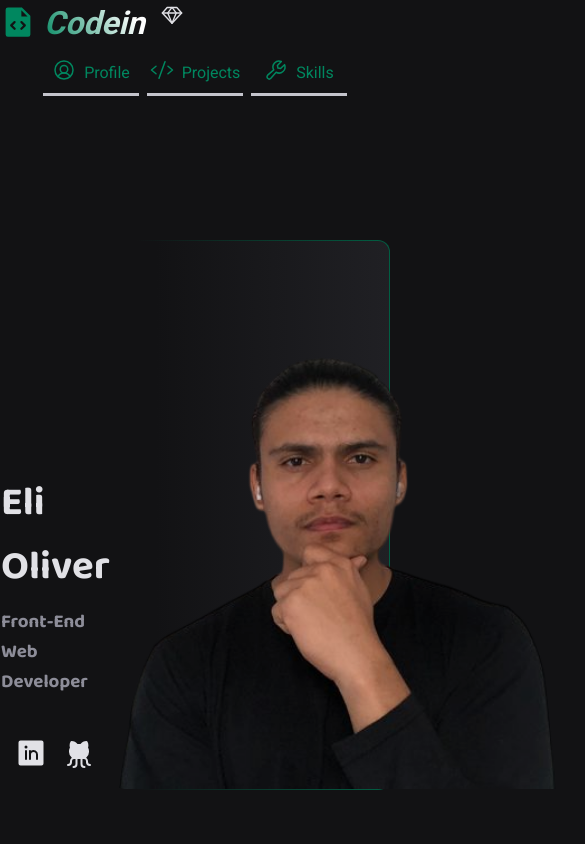
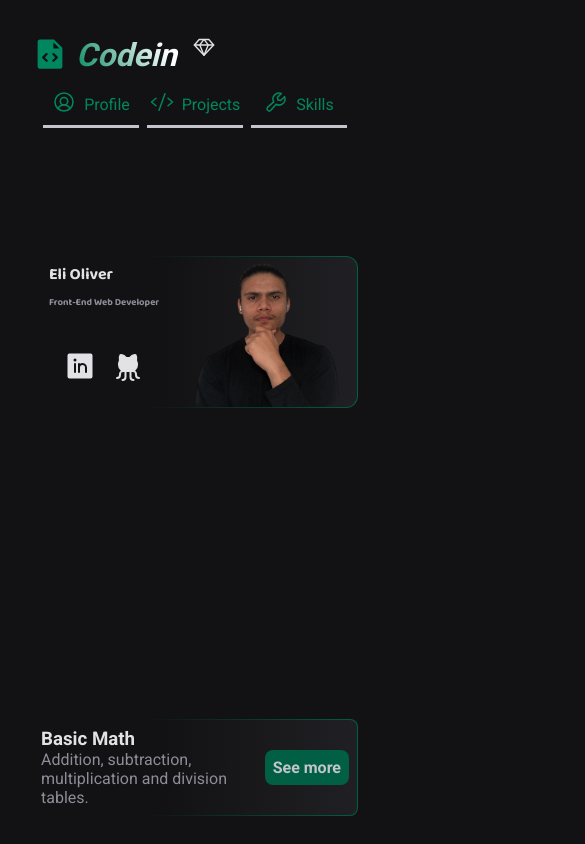
Before and after one commit to devliov/Personal-profile-devliov, a React (Vite) app: page / in a window 390 px wide. Shown: the top 844 px of the page, 585 px wide, since content can reach past the window. Built offline with nearby package versions, Linux system fonts and the light colour scheme.

Commit message:
refactor: responsiveness only

```diff
--- a/src/pages/home/styles.ts
+++ b/src/pages/home/styles.ts
@@ -2,12 +2,20 @@
 
 export const ContainerMain = styled.main`
   width: 100%;
-  height: 550px;
+  height: 500px;
   display: flex;
   justify-content: space-around;
   border: 1px solid transparent;
   align-items: flex-end;
-  margin-top: 9rem;
+  margin-top: 4rem;
+  margin-bottom: 14rem;
+
+  @media (max-width: 720px) {
+    margin-top: 8rem;
+    align-items: center;
+    height: max-content;
+    align-items: center;
+  }
 
   background: linear-gradient(
         to right,
@@ -22,8 +30,6 @@
       )
       border-box;
   border-radius: 12px;
-  /* border-bottom-left-radius: 12px;
-  border-bottom-right-radius: 12px; */
 
   div {
     display: flex;
@@ -32,11 +38,29 @@
     font-family: "Baloo 2", sans-serif;
 
     h2 {
-      font-size: 40px;
+      font-size: 2.5rem;
     }
 
     h3 {
       color: ${(props) => props.theme["gray-400"]};
+    }
+
+    @media (max-width: 720px) {
+      h2 {
+        font-size: 1.5rem;
+      }
+      h3 {
+        font-size: 1rem;
+      }
+    }
+
+    @media (max-width: 475px) {
+      h2 {
+        font-size: 1rem;
+      }
+      h3 {
+        font-size: 0.6rem;
+      }
     }
   }
 `;
@@ -52,11 +76,31 @@
 export const BoxImage = styled.section`
   width: 450px;
   height: 450px;
+  @media (max-width: 720px) {
+    width: 225px;
+    height: 225px;
+  }
+
+  @media (max-width: 425px) {
+    width: 150px;
+    height: 150px;
+  }
   img {
     width: 450px;
     height: 450px;
     border-bottom-left-radius: 15px;
     border-top-left-radius: 15px;
     filter: brightness(0.81);
+
+    @media (max-width: 720px) {
+      width: 225px;
+      height: 225px;
+    }
+
+    @media (max-width: 425px) {
+      width: 150px;
+      height: 150px;
+      border-bottom-right-radius: 20px;
+    }
   }
 `;
--- a/src/pages/projects/styles.ts
+++ b/src/pages/projects/styles.ts
@@ -3,18 +3,19 @@
 export const ProjectContainer = styled.main`
   background-color: ${(props) => props.theme["gray-900"]};
   width: 100%;
-
+  flex-wrap: wrap;
   display: flex;
   flex-direction: column;
-  gap: 1rem;
-  margin-top: 5rem;
+  padding-top: 2rem;
+  height: 100vh;
 `;
 
 export const ProjectItem = styled.div`
   display: flex;
   justify-content: space-between;
+  align-items: center;
   margin: auto;
-  width: 50rem;
+  width: 100%;
   min-height: 2rem;
   border: 1px solid transparent;
   border-radius: 0.5rem;
@@ -41,11 +42,9 @@
   }
 
   button {
-    display: flex;
-    justify-content: center;
-    align-items: center;
-    width: 5rem;
-    height: 2.55rem;
+    flex-shrink: 0;
+    max-height: 3rem;
+    padding: 0.5rem;
     font-weight: bold;
     color: ${(props) => props.theme["gray-300"]};
     border: none;
--- a/src/pages/skills/styles.ts
+++ b/src/pages/skills/styles.ts
@@ -1,11 +1,12 @@
 import { styled } from "styled-components";
 
 export const SkillContainer = styled.main`
-  margin-top: 5rem;
+  padding-top: 1rem;
   display: flex;
   gap: 1rem;
   flex-direction: column;
   width: 100%;
+  height: 100vh;
 `;
 
 export const SkillBox = styled.div`
@@ -13,7 +14,7 @@
   gap: 1rem;
   justify-content: space-between;
   margin: auto;
-  width: 50rem;
+  width: 100%;
   min-height: 2rem;
   border: 1px solid transparent;
   border-radius: 0.5rem;
--- a/src/styles/global.ts
+++ b/src/styles/global.ts
@@ -24,5 +24,12 @@
     font-size:1rem;
 }
 
+.mainContainer{
+    margin: auto;
+    max-width:1440px;
+    display: flex;
+    flex-direction: column;
+    padding: 2rem;
+}
 
 `;
```
